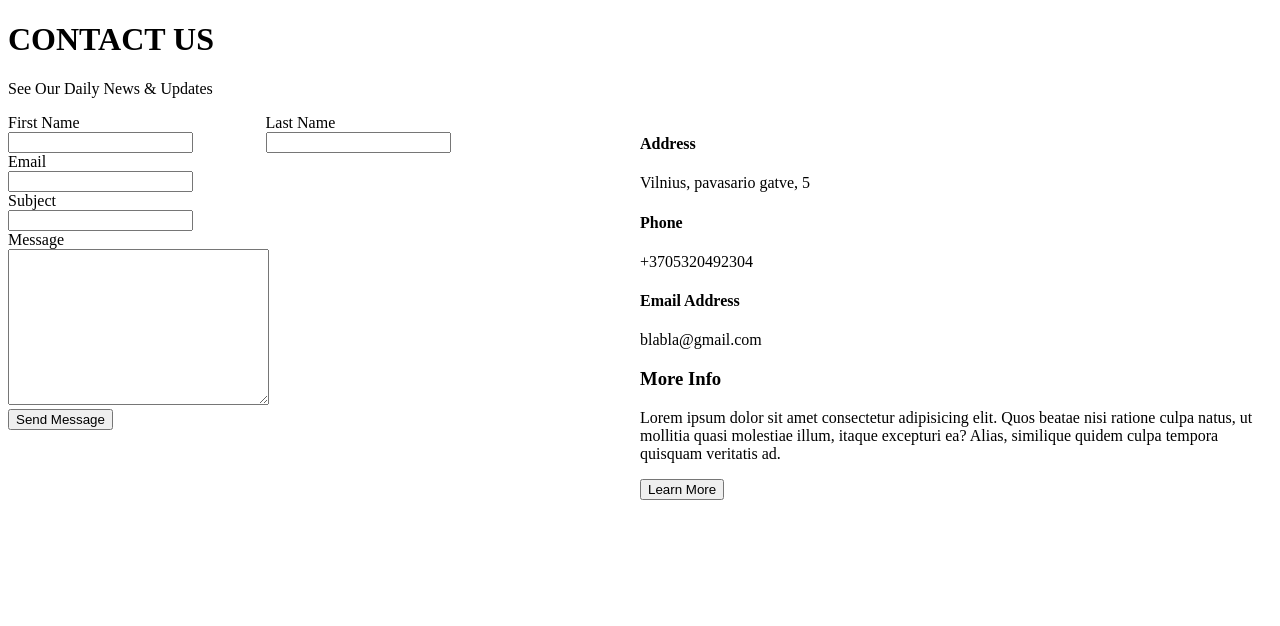
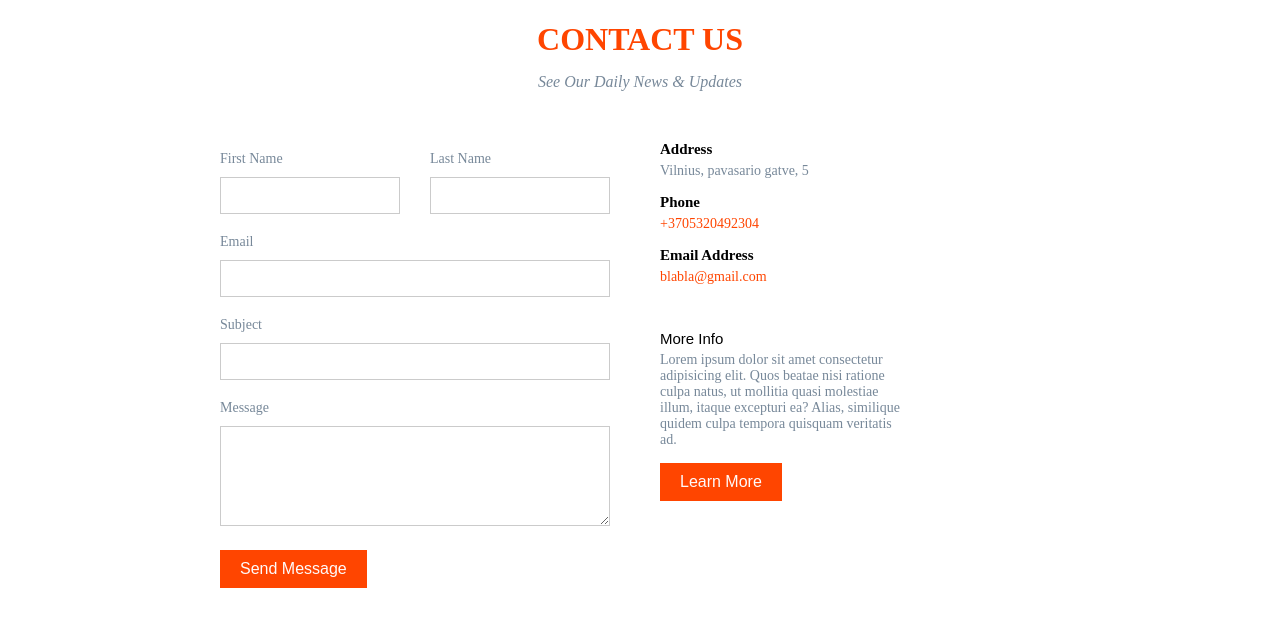
Before and after one commit to MantvydasDirgincius/React-Savarankiskas, a React (Create React App) app: page / in a window 1280 px wide. Shown: the top 626 px of the page. Built offline with nearby package versions, Linux system fonts and the light colour scheme.

Commit message:
forma done

```diff
--- a/src/App.css
+++ b/src/App.css
@@ -1,18 +1,96 @@
+.container {
+  width: 900px;
+  margin: 0 auto;
+}
+
+.sectionTitle {
+  text-align: center;
+  margin-bottom: 30px;
+}
+.sectionTitle h1 {
+  margin-bottom: 15px;
+  color: orangered;
+}
+.sectionTitle p {
+  margin: 0;
+  color: lightslategray;
+}
+
 .formGrid {
   display: grid;
   grid-template-columns: 1fr 1fr;
-  gap: 15px;
+  gap: 30px;
 }
 
 .form {
   max-width: 500px;
+  padding: 30px;
 }
 
 label {
   display: block;
+  margin-bottom: 10px;
+  font-size: 14px;
+  color: lightslategrey;
 }
-
+input,
+textarea {
+  box-sizing: border-box;
+  width: 100%;
+  margin-bottom: 20px;
+  padding: 10px;
+  border: 1px solid rgb(203, 203, 203);
+}
+textarea {
+  height: 100px;
+}
 .mainGrid {
   display: grid;
   grid-template-columns: 1fr 1fr;
 }
+.success {
+  text-align: center;
+  color: lightslategrey;
+}
+.btn {
+  background-color: orangered;
+  padding: 10px 20px;
+  border: none;
+  color: snow;
+  font-size: medium;
+}
+
+.aside {
+  padding: 20px;
+}
+.contactTitle {
+  font-size: 15px;
+  margin: 0;
+  margin-bottom: 5px;
+}
+.contactSubtitle {
+  margin: 0;
+  font-size: 14px;
+  margin-bottom: 15px;
+  color: lightslategray;
+}
+.orange {
+  color: orangered;
+}
+.moreInfo {
+  padding: 10px 20px 20px;
+}
+.moreInfoTitle {
+  font-weight: 500;
+  font: small-caption;
+  font-size: 15px;
+  margin: 0;
+  margin-bottom: 5px;
+}
+.moreInfoSubtitle {
+  max-width: 60%;
+  margin: 0;
+  font-size: 14px;
+  margin-bottom: 15px;
+  color: lightslategray;
+}
--- a/src/App.js
+++ b/src/App.js
@@ -6,7 +6,7 @@ import SectionTitle from './components/SectionTitle/SectionTitle';
 
 function App() {
   return (
-    <div className='App'>
+    <div className='App container'>
       <SectionTitle />
       <div className='mainGrid'>
         <Form />
--- a/src/components/Form/Form.jsx
+++ b/src/components/Form/Form.jsx
@@ -94,15 +94,15 @@ export default function Form() {
         onChange={(event) => inputHandler(event, setMessage)}
         name='message'
         id='message'
-        cols='30'
+        cols='20'
         rows='10'
       ></textarea>{' '}
       <br />
       <Button text='Send Message' />
     </form>
   ) : (
-    <div>
-      <p>Gavome jusu uzklausa, netrukus susisieksime</p>
+    <div className='success'>
+      <p>Gavome jusu uzklausa, netrukus susisieksime.</p>
     </div>
   );
 }
--- a/src/components/MoreInfo/MoreInfo.jsx
+++ b/src/components/MoreInfo/MoreInfo.jsx
@@ -3,10 +3,11 @@ import Button from '../UI/Button';
 export default function MoreInfo() {
   return (
     <div className='moreInfo'>
-      <h3>More Info</h3>
-      <p>
-        Lorem ipsum dolor sit amet consectetur adipisicing elit. Quos beatae nisi ratione culpa natus, ut mollitia quasi
-        molestiae illum, itaque excepturi ea? Alias, similique quidem culpa tempora quisquam veritatis ad.
+      <h3 className='moreInfoTitle'>More Info</h3>
+      <p className='moreInfoSubtitle'>
+        Lorem ipsum dolor sit amet consectetur adipisicing elit. Quos beatae nisi ratione culpa
+        natus, ut mollitia quasi molestiae illum, itaque excepturi ea? Alias, similique quidem culpa
+        tempora quisquam veritatis ad.
       </p>
       <Button text='Learn More' />
     </div>
--- a/src/components/SectionTitle/SectionTitle.jsx
+++ b/src/components/SectionTitle/SectionTitle.jsx
@@ -2,7 +2,9 @@ export default function SectionTitle({ title, subtitle }) {
   return (
     <div className='sectionTitle'>
       <h1>CONTACT US</h1>
-      <p>See Our Daily News & Updates</p>
+      <p>
+        <i> See Our Daily News & Updates</i>
+      </p>
     </div>
   );
 }
--- a/src/components/UI/Contact.jsx
+++ b/src/components/UI/Contact.jsx
@@ -1,8 +1,8 @@
 export default function Contact({ title, subtitle, orangeClass }) {
   return (
     <div className='contact'>
-      <h4>{title}</h4>
-      <p className={orangeClass ? 'orange' : ''}>{subtitle}</p>
+      <h4 className='contactTitle'>{title}</h4>
+      <p className={`contactSubtitle ${orangeClass ? 'orange' : ''}`}>{subtitle}</p>
     </div>
   );
 }
```
